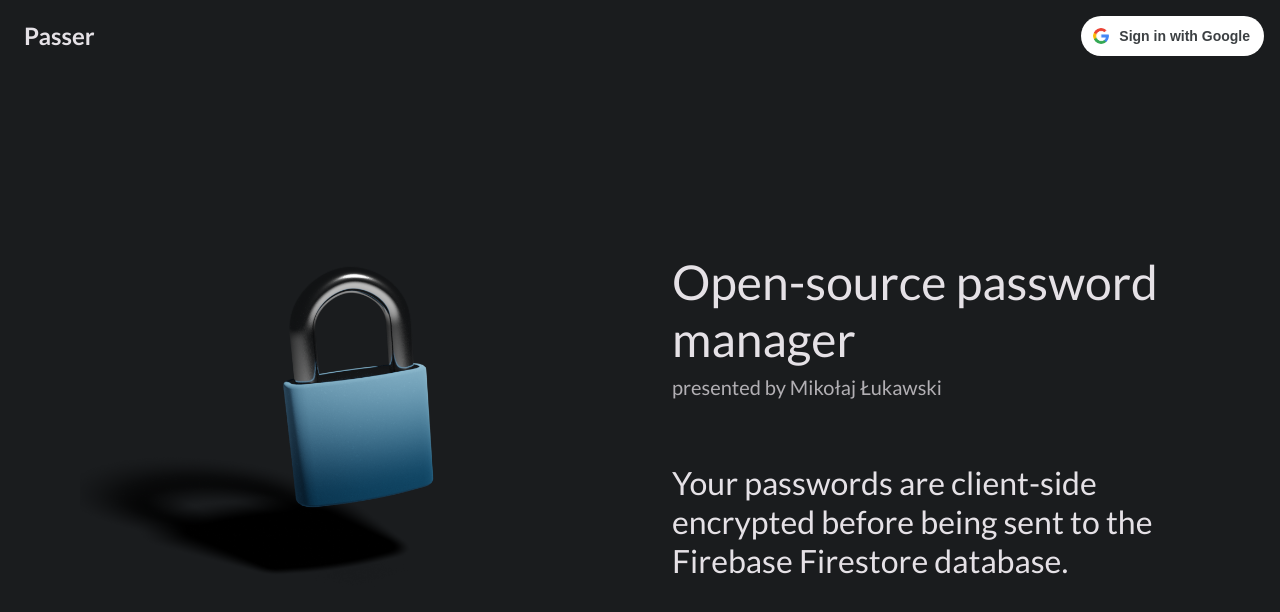
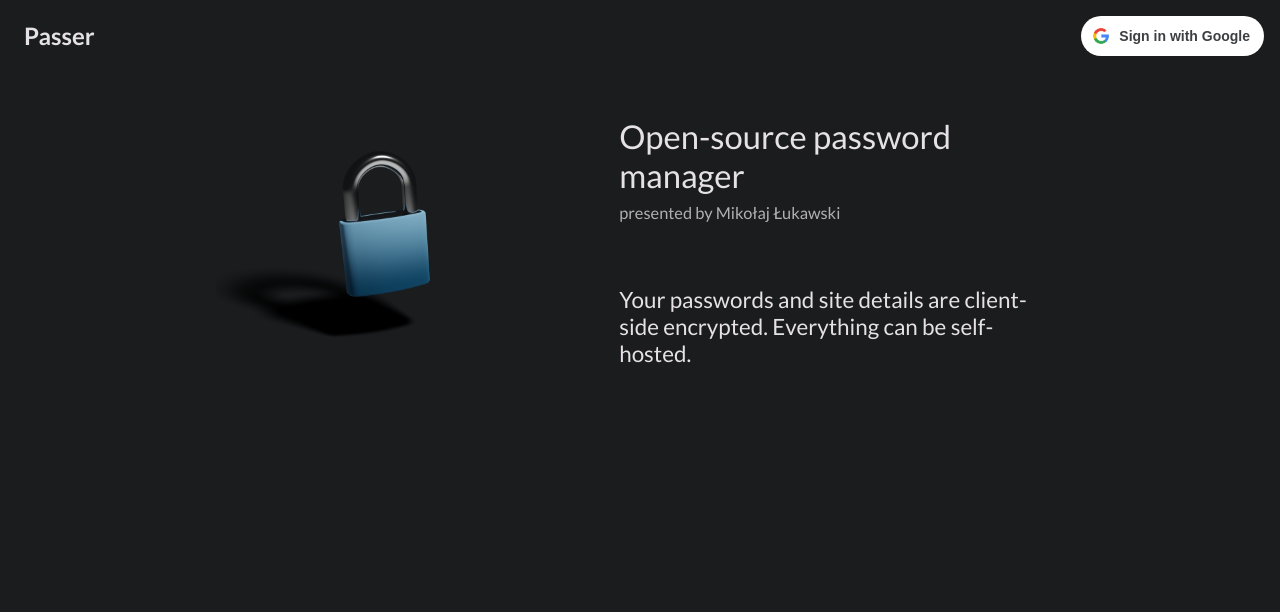
Before and after one commit to Pomoc48/passer, a React (Create React App) app: page / in a window 1280 px wide. Shown: the top 612 px of the page. Built offline with nearby package versions, Linux system fonts and the light colour scheme.

Commit message:
Update front page style

```diff
--- a/src/scss/widgets/Marketing.scss
+++ b/src/scss/widgets/Marketing.scss
@@ -1,27 +1,58 @@
+$mobileBreak: 1000px;
+
 .Marketing {
+    width: 100%;
+    height: 100%;
     display: flex;
     align-items: center;
-    padding: 64px;
-    gap: 32px;
+    padding: 0 200px;
+    gap: 64px;
+    box-sizing: border-box;
+
+    @media only screen and (max-width: $mobileBreak) {
+        flex-direction: column-reverse;
+        align-items: flex-start;
+        padding: 16px;
+        gap: 16px;
+        padding-top: 10vh;
+    }
 
     img {
-        width: 50%;
+        width: calc(100% / 2.5);
+        flex-shrink: 0;
+
+        @media only screen and (max-width: $mobileBreak) {
+            width: 100%;
+        }
     }
 
     .Texts {
+
         .Title {
-            font-size: 48px;
+            font-size: calc(1vw + 20px);
+
+            @media only screen and (max-width: $mobileBreak) {
+                font-size: 28px;
+            }
         }
 
         .Subtitle {
             margin-top: 8px;
-            font-size: 20px;
+            font-size: calc(0.5vw + 10px);
             opacity: 0.75;
+
+            @media only screen and (max-width: $mobileBreak) {
+                font-size: 16px;
+            }
         }
 
         .Info {
             margin-top: 64px;
-            font-size: 32px;
+            font-size: calc(0.5vw + 16px);
+
+            @media only screen and (max-width: $mobileBreak) {
+                font-size: 20px;
+            }
         }
     }
 }
--- a/src/widgets/Marketing.tsx
+++ b/src/widgets/Marketing.tsx
@@ -8,7 +8,7 @@ export default function Marketing() {
       <div className="Texts">
         <div className='Title'>Open-source password manager</div>
         <div className='Subtitle'>presented by Mikołaj Łukawski</div>
-        <div className='Info'>Your passwords are client-side encrypted before being sent to the Firebase Firestore database.</div>
+        <div className='Info'>Your passwords and site details are client-side encrypted. Everything can be self-hosted.</div>
       </div>
     </div>
   );
```
